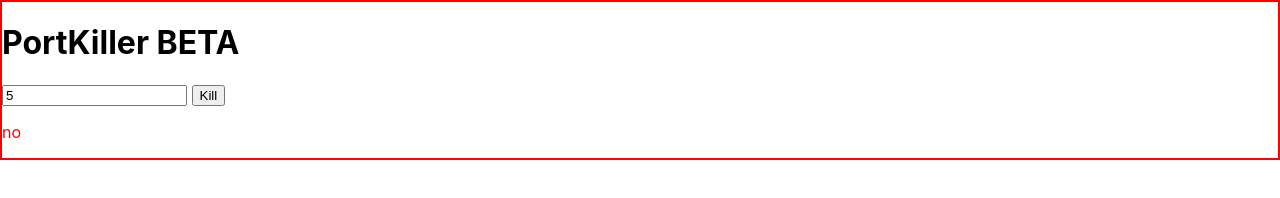
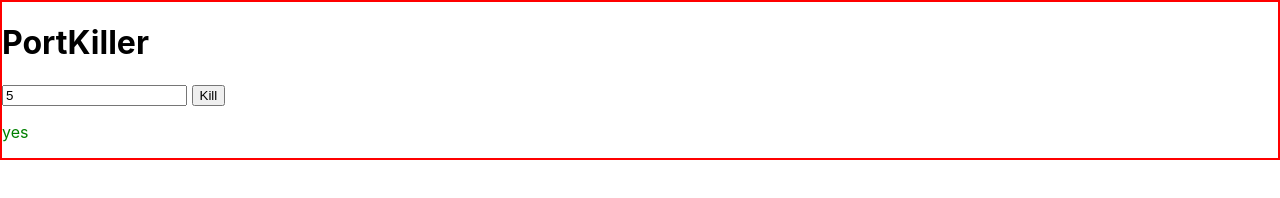
Before and after one commit to anton25360/PortKiller, an Electron app: page src/index.html in a window 1280 px wide. Both pictures are taken after typing "5" into the empty fields and a click on the input "Kill". Drawn offline with Linux system fonts and the light colour scheme.

Commit message:
removed BETA message

```diff
--- a/src/functions.js
+++ b/src/functions.js
@@ -1,7 +1,7 @@
 function logPortValue() {
     let port = document.getElementById('portName').value
     console.log(port);
-    setResult(false)
+    setResult(true)
     event.preventDefault()
   }
 
--- a/src/index.html
+++ b/src/index.html
@@ -7,7 +7,7 @@
     <script defer src="functions.js"></script>
   </head>
   <body>
-    <h1>PortKiller BETA</h1>
+    <h1>PortKiller</h1>
     <form id="portForm" onsubmit="logPortValue()">
       <input type="number" id="portName">
       <input type="submit" id="portBtn" value="Kill">
```
